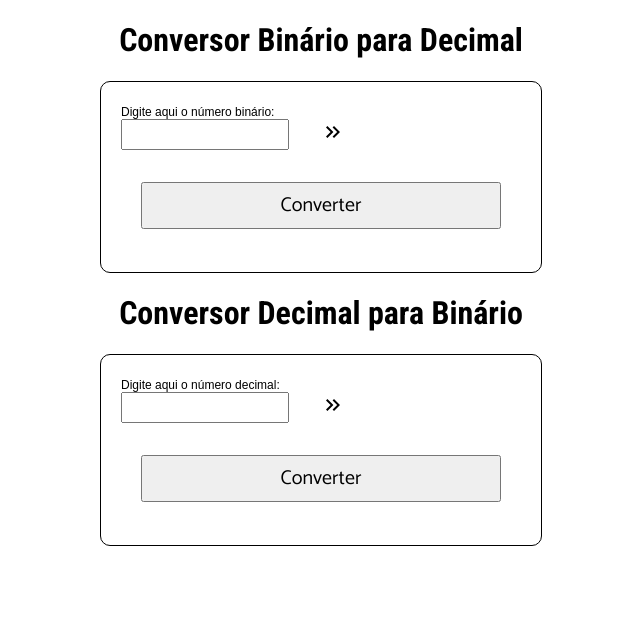
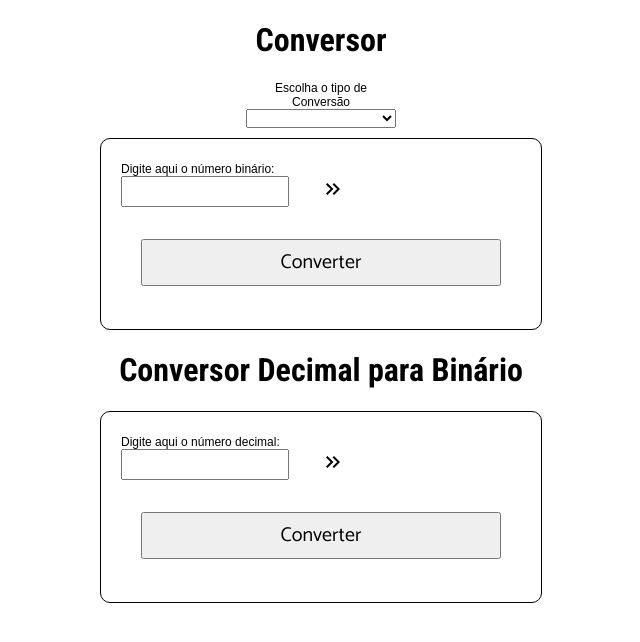
Before and after one commit to Elielson77/binary_conversor, a React (Vite) app: page / in a window 1280 px wide. Shown: the top 642 px of the page, without its empty margins (319-959 px from the left). Built offline with nearby package versions, Linux system fonts and the light colour scheme.

Commit message:
add select

```diff
--- a/src/App.jsx
+++ b/src/App.jsx
@@ -2,8 +2,12 @@ import ConvertComponent from './components/ConvertComponent'
 import './App.css'
 import { ToastContainer, toast } from 'react-toastify';
 import 'react-toastify/dist/ReactToastify.css';
+import { Select, MenuItem, InputLabel } from '@mui/material';
+import { useState } from 'react';
 
 function App() {
+
+  const [typeConverse, setTypeConverse] = useState();
 
   const binaryToDecimal = (binary) => {
     if (!binary) {
@@ -27,7 +31,7 @@ function App() {
 
   const decimalToBinary = (decimal) => {
 
-    if(!decimal){
+    if (!decimal) {
       toast.info("O campo não pode estar vazio!", { autoClose: 3000 })
       return
     }
@@ -47,7 +51,19 @@ function App() {
   return (
     <div className="App">
       <ToastContainer />
-      <h1>Conversor Binário para Decimal</h1>
+
+
+
+      <h1>Conversor</h1>
+
+      <label style={{display: 'flex', flexDirection: 'column', width: '150px', margin: '0 auto'}}>
+        Escolha o tipo de Conversão
+        <select onChange={e => setTypeConverse(e.target.value)}>
+          <option value=""></option>
+          <option value="binary-to-decimal">Binário / Decimal</option>
+          <option value="decimal-to-binary">Decimal / Binário</option>
+        </select>
+      </label>
 
       <ConvertComponent
         label="Digite aqui o número binário"
@@ -59,7 +75,7 @@ function App() {
         label="Digite aqui o número decimal"
         convertFunction={decimalToBinary}
       />
-
+      {typeConverse}
     </div>
   )
 }
```
